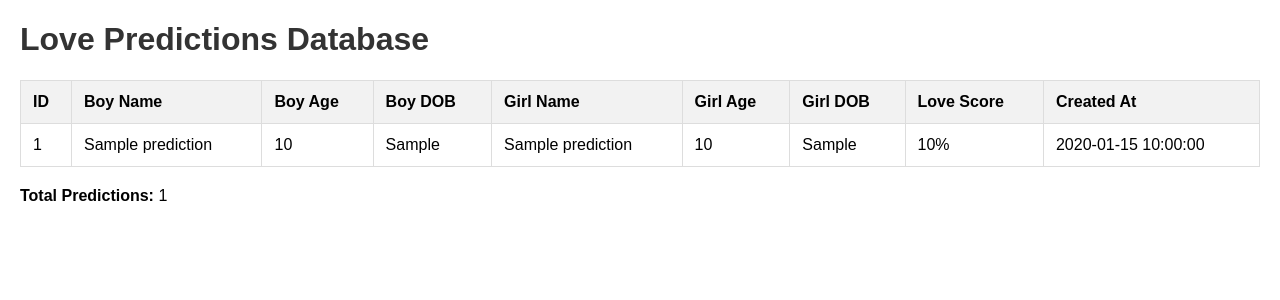
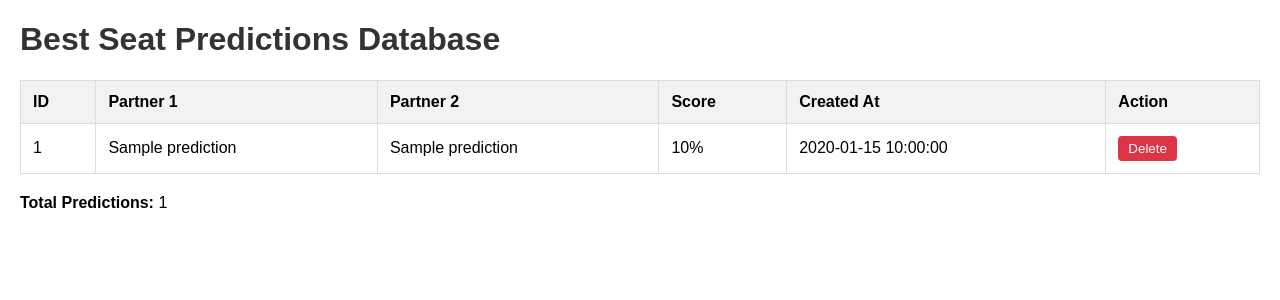
Before and after one commit to Suneethk16/note, a FastAPI app: page /db-table in a window 1280 px wide. Shown: the top 300 px of the page. Run offline with FastAPI, Linux system fonts and the light colour scheme; tables that the repository leaves empty hold one stand-in row (values such as "Sample post").

Commit message:
Add delete option for database table

```diff
--- a/backend/main.py
+++ b/backend/main.py
@@ -122,3 +122,17 @@ def view_database_table(request: Request, db: Session = Depends(get_db)):
         "predictions": predictions,
         "total_predictions": len(predictions)
     })
+
+@app.post("/delete/{prediction_id}", response_class=HTMLResponse)
+def delete_from_table(prediction_id: int, request: Request, db: Session = Depends(get_db)):
+    prediction = db.query(LovePrediction).filter(LovePrediction.id == prediction_id).first()
+    if prediction:
+        db.delete(prediction)
+        db.commit()
+
+    predictions = db.query(LovePrediction).all()
+    return templates.TemplateResponse("db_viewer.html", {
+        "request": request,
+        "predictions": predictions,
+        "total_predictions": len(predictions)
+    })
--- a/backend/templates/db_viewer.html
+++ b/backend/templates/db_viewer.html
@@ -12,19 +12,16 @@
     </style>
 </head>
 <body>
-    <h1>Love Predictions Database</h1>
+    <h1>Best Seat Predictions Database</h1>
     <table>
         <thead>
             <tr>
                 <th>ID</th>
-                <th>Boy Name</th>
-                <th>Boy Age</th>
-                <th>Boy DOB</th>
-                <th>Girl Name</th>
-                <th>Girl Age</th>
-                <th>Girl DOB</th>
-                <th>Love Score</th>
+                <th>Partner 1</th>
+                <th>Partner 2</th>
+                <th>Score</th>
                 <th>Created At</th>
+                <th>Action</th>
             </tr>
         </thead>
         <tbody>
@@ -32,13 +29,17 @@
             <tr>
                 <td>{{ prediction.id }}</td>
                 <td>{{ prediction.boy_name }}</td>
-                <td>{{ prediction.boy_age }}</td>
-                <td>{{ prediction.boy_dob }}</td>
                 <td>{{ prediction.girl_name }}</td>
-                <td>{{ prediction.girl_age }}</td>
-                <td>{{ prediction.girl_dob }}</td>
                 <td>{{ prediction.prediction_score }}%</td>
                 <td>{{ prediction.created_at }}</td>
+                <td>
+                    <form method="post" action="/delete/{{ prediction.id }}" style="display: inline;">
+                        <button type="submit" onclick="return confirm('Are you sure you want to delete this record?')"
+                                style="background-color: #dc3545; color: white; border: none; padding: 5px 10px; border-radius: 4px; cursor: pointer;">
+                            Delete
+                        </button>
+                    </form>
+                </td>
             </tr>
             {% endfor %}
         </tbody>
```
Also changed, not shown: frontend/src/App.js (+6 -15 lines).
